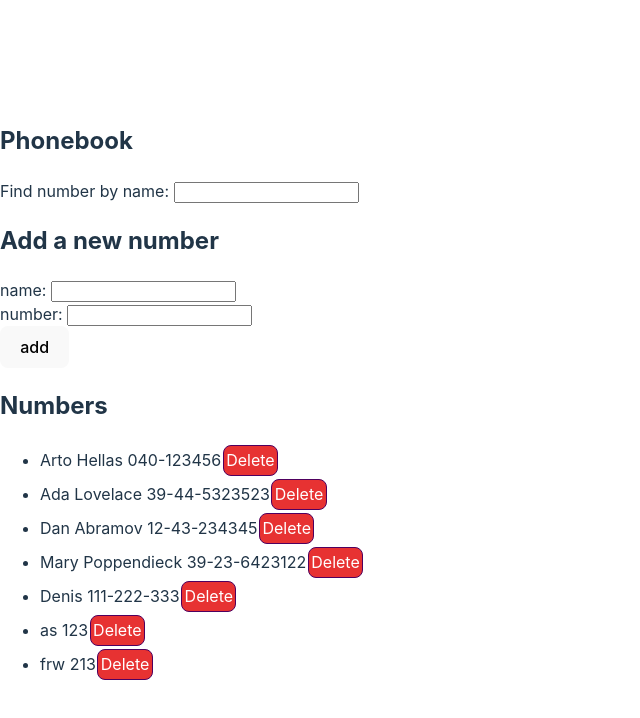
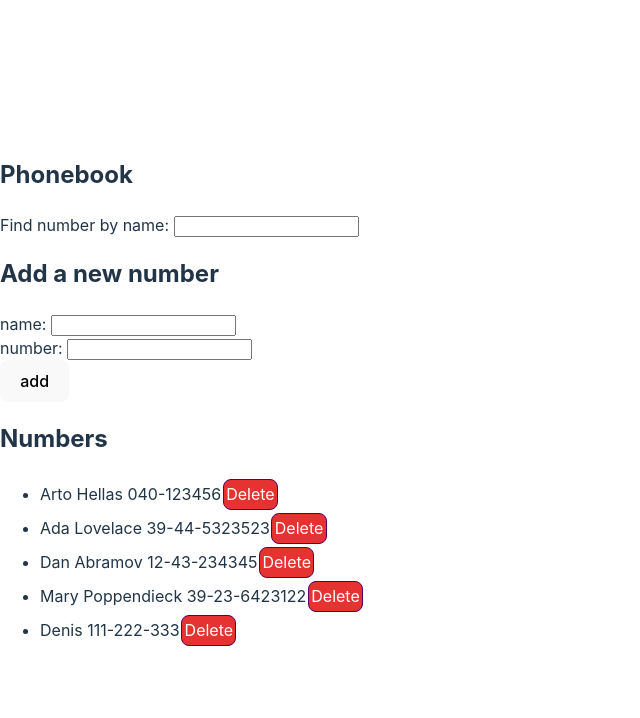
Before and after one commit to DenisHki/full-stack-open, a React (Vite) app in the folder part2/phonebook/: page / in a window 1280 px wide. Shown: the top 718 px of the page, without its empty margins (0-640 px from the left). Built offline with nearby package versions, Linux system fonts and the light colour scheme; data requests are answered from the project's data file.

Commit message:
the last update

```diff
--- a/part2/phonebook/db.json
+++ b/part2/phonebook/db.json
@@ -24,16 +24,6 @@
       "id": "aadf",
       "name": "Denis",
       "number": "111-222-333"
-    },
-    {
-      "id": "8c8e",
-      "name": "as",
-      "number": "123"
-    },
-    {
-      "id": "dda1",
-      "name": "frw",
-      "number": "213"
     }
   ]
 }
--- a/part2/phonebook/src/UI/Button.jsx
+++ b/part2/phonebook/src/UI/Button.jsx
@@ -1,10 +1,10 @@
-import React from 'react';
-import classes from './Button.module.css';
+import React from "react";
+
 
 const Button = (props) => {
   return (
     <button
-      className={`${classes.button} ${props.className}`}
+      className={props.className}
       type={props.type}
       onClick={props.onClick}
     >
--- a/part2/phonebook/src/UI/Button.module.css
+++ b/part2/phonebook/src/UI/Button.module.css
@@ -1,19 +1,11 @@
 .button {
     font: inherit;
     border: 1px solid #4f005f;
-
+    background: #e73232;
     color: white;
     padding: 0.15rem;
     margin: 0.1rem;
     cursor: pointer;
-}
-
-.delete {
-  background: #e73232;
-}
-
-.update {
-  background: #eadb06;
   }
 
   .button:hover,
--- a/part2/phonebook/src/components/Person.jsx
+++ b/part2/phonebook/src/components/Person.jsx
@@ -12,7 +12,7 @@ const Person = (props) => {
   return (
     <li>
       {props.person.name} {props.person.number}
-      <Button type="button" onClick={deleteHandler} className={classes.delete}>
+      <Button type="button" onClick={deleteHandler} className={classes.button}>
         Delete
       </Button>
     </li>
```
Also changed, not shown: part2/phonebook/src/App.jsx (line endings or trailing spaces). Lines whose indentation alone changed are shown as unchanged.
